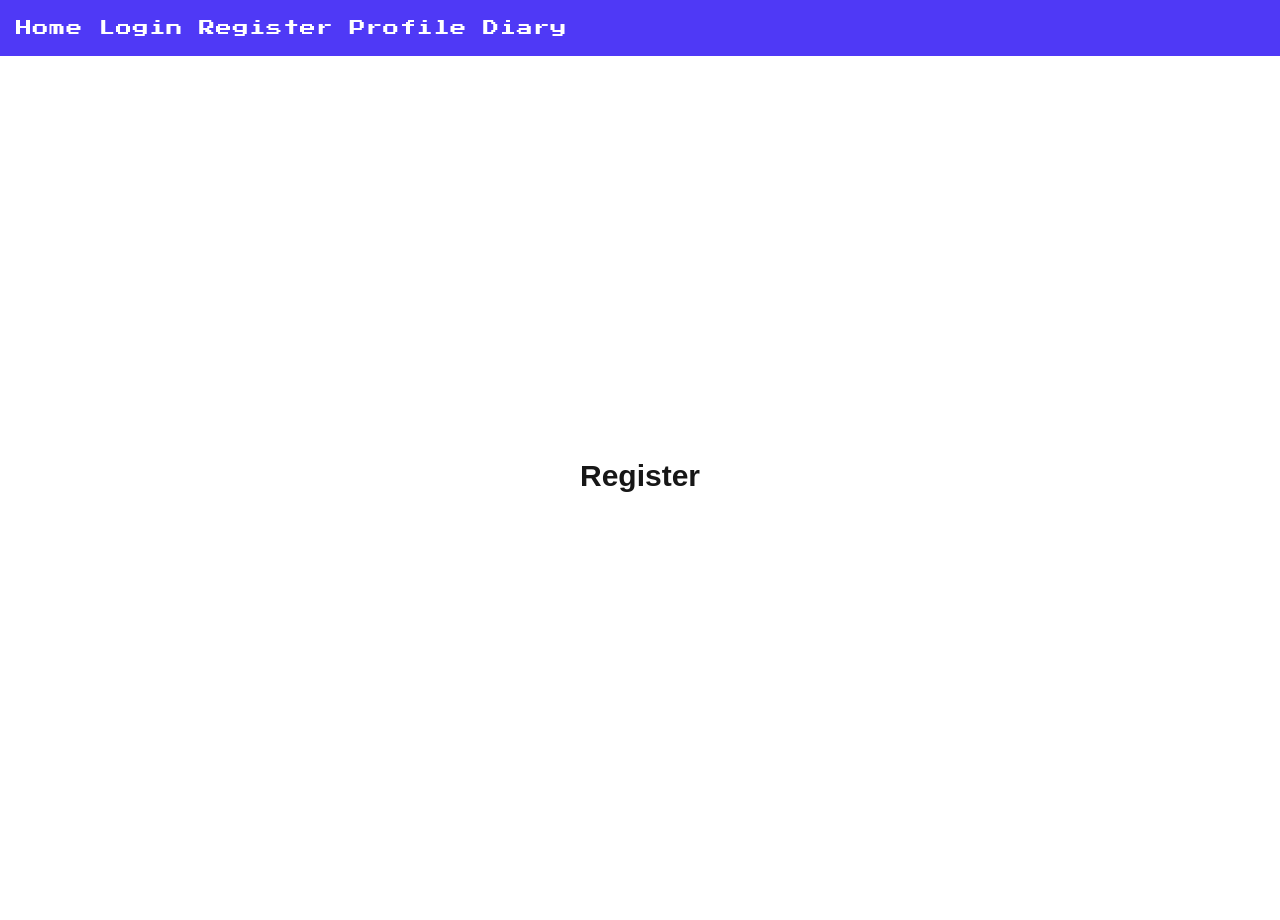
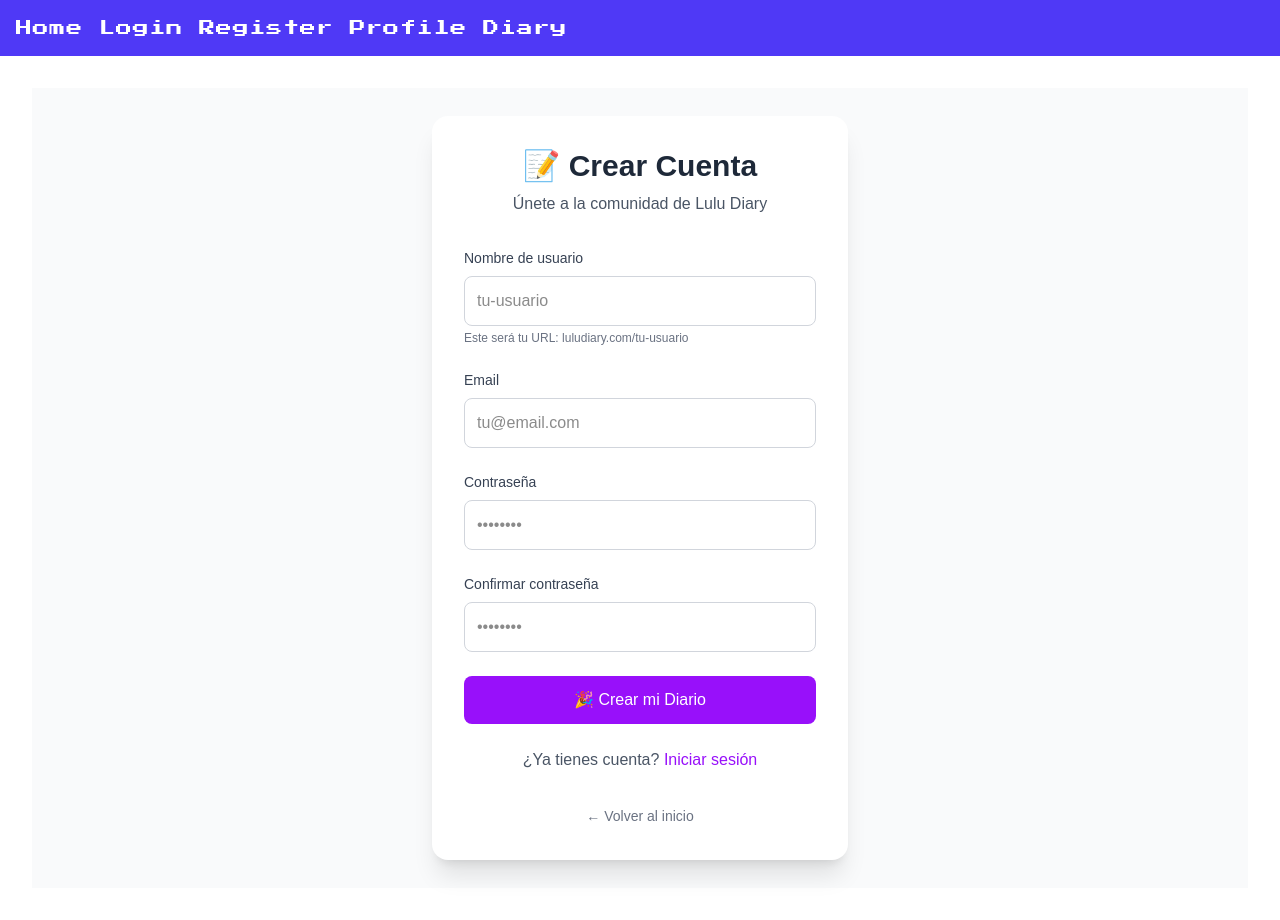
Before and after one commit to dniph/lulu-diary-frontend, a Next.js app: page /register in a window 1280 px wide. Built offline with nearby package versions, Linux system fonts and the light colour scheme.

Commit message:
Load profiles dinamically

```diff
--- a/src/app/profile/page.js
+++ b/src/app/[username]/page.js
@@ -1,4 +1,3 @@
-
 'use client';
 
 import { useState } from 'react';
@@ -6,9 +5,10 @@ import DayView from '@/components/DayView';
 import DiaryEntry from "@/components/DiaryEntry";
 import Profile from "@/components/Profile";
 
-export default function ProfilePage() {
+export default function UserProfilePage({ params }) {
   const [refreshTrigger, setRefreshTrigger] = useState(0);
   const [activeTab, setActiveTab] = useState('diary');
+  const username = params.username;
 
   const handleNewEntry = () => {
     // Trigger refresh in DayView when a new entry is created
@@ -22,7 +22,10 @@ export default function ProfilePage() {
   return (
     <div className="min-h-screen bg-gray-50">
       <div className="max-w-6xl mx-auto py-8 px-4">
-        <h1 className="text-4xl font-bold text-center text-gray-800 mb-8">Mi Espacio Personal</h1>
+        <h1 className="text-4xl font-bold text-center text-gray-800 mb-2">
+          @{username}
+        </h1>
+        <p className="text-center text-gray-600 mb-8">Espacio Personal</p>
 
         {/* Tab Navigation */}
         <div className="flex justify-center mb-8">
@@ -35,7 +38,7 @@ export default function ProfilePage() {
                   : 'text-gray-600 hover:text-blue-600 hover:bg-blue-50'
               }`}
             >
-              📖 Mi Diario
+              📖 Diario
             </button>
             <button
               onClick={() => setActiveTab('profile')}
@@ -45,7 +48,7 @@ export default function ProfilePage() {
                   : 'text-gray-600 hover:text-blue-600 hover:bg-blue-50'
               }`}
             >
-              👤 Mi Perfil
+              👤 Perfil
             </button>
           </div>
         </div>
@@ -56,19 +59,19 @@ export default function ProfilePage() {
             <div className="space-y-8">
               {/* Diary View */}
               <div className="flex justify-center">
-                <DayView refreshTrigger={refreshTrigger} />
+                <DayView refreshTrigger={refreshTrigger} username={username} />
               </div>
 
-              {/* New Entry Form */}
+              {/* New Entry Form - TODO: Only show for authenticated user's own profile */}
               <div className="flex justify-center">
-                <DiaryEntry onEntryCreated={handleNewEntry} />
+                <DiaryEntry onEntryCreated={handleNewEntry} username={username} />
               </div>
             </div>
           )}
 
           {activeTab === 'profile' && (
             <div className="flex justify-center">
-              <Profile username="dniph" onProfileUpdate={handleProfileUpdate} />
+              <Profile username={username} onProfileUpdate={handleProfileUpdate} />
             </div>
           )}
         </div>
--- /dev/null
+++ b/src/app/home/page.js
@@ -0,0 +1,53 @@
+export default function HomePage() {
+  return (
+    <div className="min-h-screen bg-gradient-to-br from-purple-400 via-pink-500 to-red-500">
+      <div className="max-w-4xl mx-auto py-16 px-4 text-center">
+        <h1 className="text-6xl font-bold text-white mb-6">
+          📖 Lulu Diary
+        </h1>
+        <p className="text-xl text-white/90 mb-12 max-w-2xl mx-auto">
+          Tu espacio personal para escribir, reflexionar y recordar los momentos más importantes de tu vida.
+        </p>
+
+        <div className="grid md:grid-cols-3 gap-8 mb-16">
+          <div className="bg-white/10 backdrop-blur-sm rounded-2xl p-6 text-white">
+            <div className="text-4xl mb-4">✍️</div>
+            <h3 className="text-xl font-semibold mb-2">Escribe Libremente</h3>
+            <p className="text-white/80">Expresa tus pensamientos, sentimientos y experiencias sin límites.</p>
+          </div>
+
+          <div className="bg-white/10 backdrop-blur-sm rounded-2xl p-6 text-white">
+            <div className="text-4xl mb-4">🔒</div>
+            <h3 className="text-xl font-semibold mb-2">Privacidad Total</h3>
+            <p className="text-white/80">Controla quién puede ver tus entradas: privado, amigos o público.</p>
+          </div>
+
+          <div className="bg-white/10 backdrop-blur-sm rounded-2xl p-6 text-white">
+            <div className="text-4xl mb-4">📅</div>
+            <h3 className="text-xl font-semibold mb-2">Organizado por Fechas</h3>
+            <p className="text-white/80">Navega fácilmente por tus recuerdos organizados cronológicamente.</p>
+          </div>
+        </div>
+
+        <div className="space-y-4 sm:space-y-0 sm:space-x-4 sm:flex sm:justify-center">
+          <a
+            href="/login"
+            className="inline-block bg-white text-purple-600 font-semibold py-3 px-8 rounded-full hover:bg-gray-100 transition shadow-lg"
+          >
+            🚀 Iniciar Sesión
+          </a>
+          <a
+            href="/register"
+            className="inline-block bg-transparent border-2 border-white text-white font-semibold py-3 px-8 rounded-full hover:bg-white hover:text-purple-600 transition"
+          >
+            📝 Crear Cuenta
+          </a>
+        </div>
+
+        <div className="mt-16 text-white/60">
+          <p>¿Ya tienes cuenta? Visita tu perfil directamente: <span className="font-mono bg-white/10 px-2 py-1 rounded">luludiary.com/tu-usuario</span></p>
+        </div>
+      </div>
+    </div>
+  );
+}
--- a/src/app/layout.js
+++ b/src/app/layout.js
@@ -26,7 +26,7 @@ export default function RootLayout({ children }) {
           <Link href="/register" className="hover:underline">
             Register
           </Link>
-          <Link href="/profile" className="hover:underline">
+          <Link href="/dniph" className="hover:underline">
             Profile
           </Link>
           <Link href="/diary" className="hover:underline">
--- a/src/app/login/page.js
+++ b/src/app/login/page.js
@@ -1,11 +1,103 @@
-import AuthForm from '@/components/AuthForm';
+'use client';
+
+import { useState } from 'react';
 
 export default function LoginPage() {
+  const [formData, setFormData] = useState({
+    username: '',
+    password: '',
+  });
+
+  const handleChange = (e) => {
+    setFormData((prev) => ({
+      ...prev,
+      [e.target.name]: e.target.value,
+    }));
+  };
+
+  const handleSubmit = async (e) => {
+    e.preventDefault();
+    // Por ahora, redirigir directamente al perfil
+    // En el futuro aquí iría la lógica de autenticación
+    if (formData.username) {
+      window.location.href = `/${formData.username}`;
+    }
+  };
+
   return (
-    <div className="flex flex-col items-center justify-center min-h-screen">
-      <AuthForm />
-      <h1 className="text-3xl font-bold mb-6">Login</h1>
-      {/* Aquí luego irá el formulario de login */}
+    <div className="min-h-screen bg-gray-50 flex flex-col justify-center">
+      <div className="max-w-md mx-auto w-full px-4">
+        <div className="bg-white rounded-2xl shadow-xl p-8">
+          <div className="text-center mb-8">
+            <h1 className="text-3xl font-bold text-gray-800 mb-2">🔐 Iniciar Sesión</h1>
+            <p className="text-gray-600">Accede a tu diario personal</p>
+          </div>
+
+          <form onSubmit={handleSubmit} className="space-y-6">
+            <div>
+              <label className="block text-sm font-medium text-gray-700 mb-2">
+                Nombre de usuario
+              </label>
+              <input
+                type="text"
+                name="username"
+                value={formData.username}
+                onChange={handleChange}
+                className="w-full p-3 border border-gray-300 rounded-lg focus:ring-2 focus:ring-purple-500 focus:border-transparent"
+                placeholder="tu-usuario"
+                required
+              />
+            </div>
+
+            <div>
+              <label className="block text-sm font-medium text-gray-700 mb-2">
+                Contraseña
+              </label>
+              <input
+                type="password"
+                name="password"
+                value={formData.password}
+                onChange={handleChange}
+                className="w-full p-3 border border-gray-300 rounded-lg focus:ring-2 focus:ring-purple-500 focus:border-transparent"
+                placeholder="••••••••"
+                required
+              />
+            </div>
+
+            <button
+              type="submit"
+              className="w-full bg-purple-600 text-white py-3 px-4 rounded-lg hover:bg-purple-700 transition font-medium"
+            >
+              🚀 Entrar a mi Diario
+            </button>
+          </form>
+
+          <div className="mt-6 text-center">
+            <p className="text-gray-600">
+              ¿No tienes cuenta?{' '}
+              <a href="/register" className="text-purple-600 hover:text-purple-700 font-medium">
+                Crear una nueva
+              </a>
+            </p>
+          </div>
+
+          <div className="mt-8 text-center">
+            <a
+              href="/home"
+              className="text-gray-500 hover:text-gray-700 text-sm"
+            >
+              ← Volver al inicio
+            </a>
+          </div>
+
+          {/* Demo note */}
+          <div className="mt-6 p-4 bg-blue-50 rounded-lg">
+            <p className="text-sm text-blue-700">
+              <strong>Demo:</strong> Usa dniph como usuario para acceder al perfil de prueba.
+            </p>
+          </div>
+        </div>
+      </div>
     </div>
   );
 }
--- a/src/app/register/page.js
+++ b/src/app/register/page.js
@@ -1,9 +1,137 @@
-// src/app/register/page.js
+'use client';
+
+import { useState } from 'react';
+
 export default function RegisterPage() {
+  const [formData, setFormData] = useState({
+    username: '',
+    email: '',
+    password: '',
+    confirmPassword: '',
+  });
+
+  const handleChange = (e) => {
+    setFormData((prev) => ({
+      ...prev,
+      [e.target.name]: e.target.value,
+    }));
+  };
+
+  const handleSubmit = async (e) => {
+    e.preventDefault();
+
+    if (formData.password !== formData.confirmPassword) {
+      alert('Las contraseñas no coinciden');
+      return;
+    }
+
+    // Por ahora, redirigir directamente al perfil
+    // En el futuro aquí iría la lógica de registro
+    if (formData.username) {
+      window.location.href = `/${formData.username}`;
+    }
+  };
+
   return (
-    <div className="flex flex-col items-center justify-center min-h-screen">
-      <h1 className="text-3xl font-bold mb-6">Register</h1>
-      {/* Aquí luego irá el formulario de registro */}
+    <div className="min-h-screen bg-gray-50 flex flex-col justify-center">
+      <div className="max-w-md mx-auto w-full px-4">
+        <div className="bg-white rounded-2xl shadow-xl p-8">
+          <div className="text-center mb-8">
+            <h1 className="text-3xl font-bold text-gray-800 mb-2">📝 Crear Cuenta</h1>
+            <p className="text-gray-600">Únete a la comunidad de Lulu Diary</p>
+          </div>
+
+          <form onSubmit={handleSubmit} className="space-y-6">
+            <div>
+              <label className="block text-sm font-medium text-gray-700 mb-2">
+                Nombre de usuario
+              </label>
+              <input
+                type="text"
+                name="username"
+                value={formData.username}
+                onChange={handleChange}
+                className="w-full p-3 border border-gray-300 rounded-lg focus:ring-2 focus:ring-purple-500 focus:border-transparent"
+                placeholder="tu-usuario"
+                required
+              />
+              <p className="text-xs text-gray-500 mt-1">
+                Este será tu URL: luludiary.com/tu-usuario
+              </p>
+            </div>
+
+            <div>
+              <label className="block text-sm font-medium text-gray-700 mb-2">
+                Email
+              </label>
+              <input
+                type="email"
+                name="email"
+                value={formData.email}
+                onChange={handleChange}
+                className="w-full p-3 border border-gray-300 rounded-lg focus:ring-2 focus:ring-purple-500 focus:border-transparent"
+                placeholder="tu@email.com"
+                required
+              />
+            </div>
+
+            <div>
+              <label className="block text-sm font-medium text-gray-700 mb-2">
+                Contraseña
+              </label>
+              <input
+                type="password"
+                name="password"
+                value={formData.password}
+                onChange={handleChange}
+                className="w-full p-3 border border-gray-300 rounded-lg focus:ring-2 focus:ring-purple-500 focus:border-transparent"
+                placeholder="••••••••"
+                required
+              />
+            </div>
+
+            <div>
+              <label className="block text-sm font-medium text-gray-700 mb-2">
+                Confirmar contraseña
+              </label>
+              <input
+                type="password"
+                name="confirmPassword"
+                value={formData.confirmPassword}
+                onChange={handleChange}
+                className="w-full p-3 border border-gray-300 rounded-lg focus:ring-2 focus:ring-purple-500 focus:border-transparent"
+                placeholder="••••••••"
+                required
+              />
+            </div>
+
+            <button
+              type="submit"
+              className="w-full bg-purple-600 text-white py-3 px-4 rounded-lg hover:bg-purple-700 transition font-medium"
+            >
+              🎉 Crear mi Diario
+            </button>
+          </form>
+
+          <div className="mt-6 text-center">
+            <p className="text-gray-600">
+              ¿Ya tienes cuenta?{' '}
+              <a href="/login" className="text-purple-600 hover:text-purple-700 font-medium">
+                Iniciar sesión
+              </a>
+            </p>
+          </div>
+
+          <div className="mt-8 text-center">
+            <a
+              href="/home"
+              className="text-gray-500 hover:text-gray-700 text-sm"
+            >
+              ← Volver al inicio
+            </a>
+          </div>
+        </div>
+      </div>
     </div>
   );
 }
--- a/src/components/DiaryEntry.js
+++ b/src/components/DiaryEntry.js
@@ -47,7 +47,7 @@ function Entry({ title, content, date, visibility }) {
   );
 }
 
-export default function DiaryEntry({ onEntryCreated }) {
+export default function DiaryEntry({ onEntryCreated, username = 'dniph' }) {
   const [entries, setEntries] = useState([]);
   const [showForm, setShowForm] = useState(false);
   const [formData, setFormData] = useState({
@@ -73,7 +73,7 @@ export default function DiaryEntry({ onEntryCreated }) {
     };
 
     try {
-      const res = await fetch('http://localhost:5180/api/profiles/dniph/diaries', {
+      const res = await fetch(`http://localhost:5180/api/profiles/${username}/diaries`, {
         method: 'POST',
         headers: {
           'Content-Type': 'application/json',
```
Also changed, not shown: src/components/DayView.js (+5 -5 lines).
